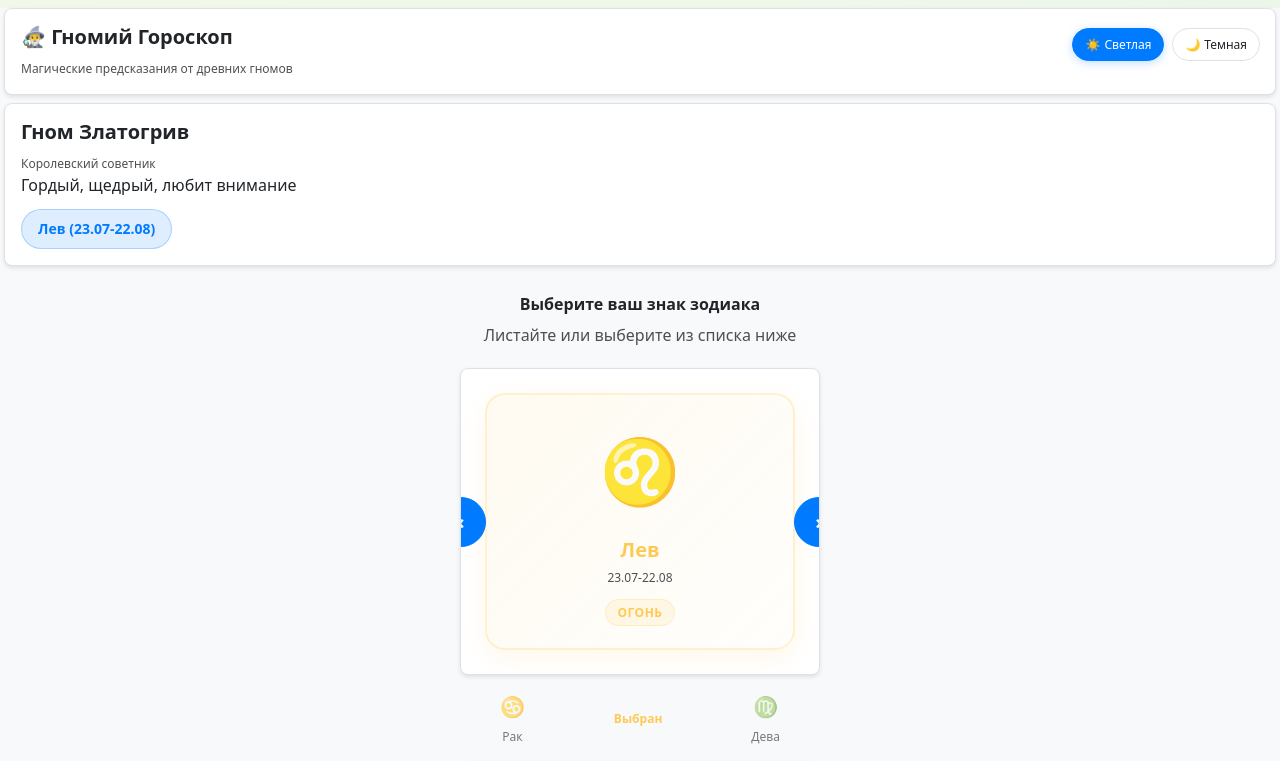
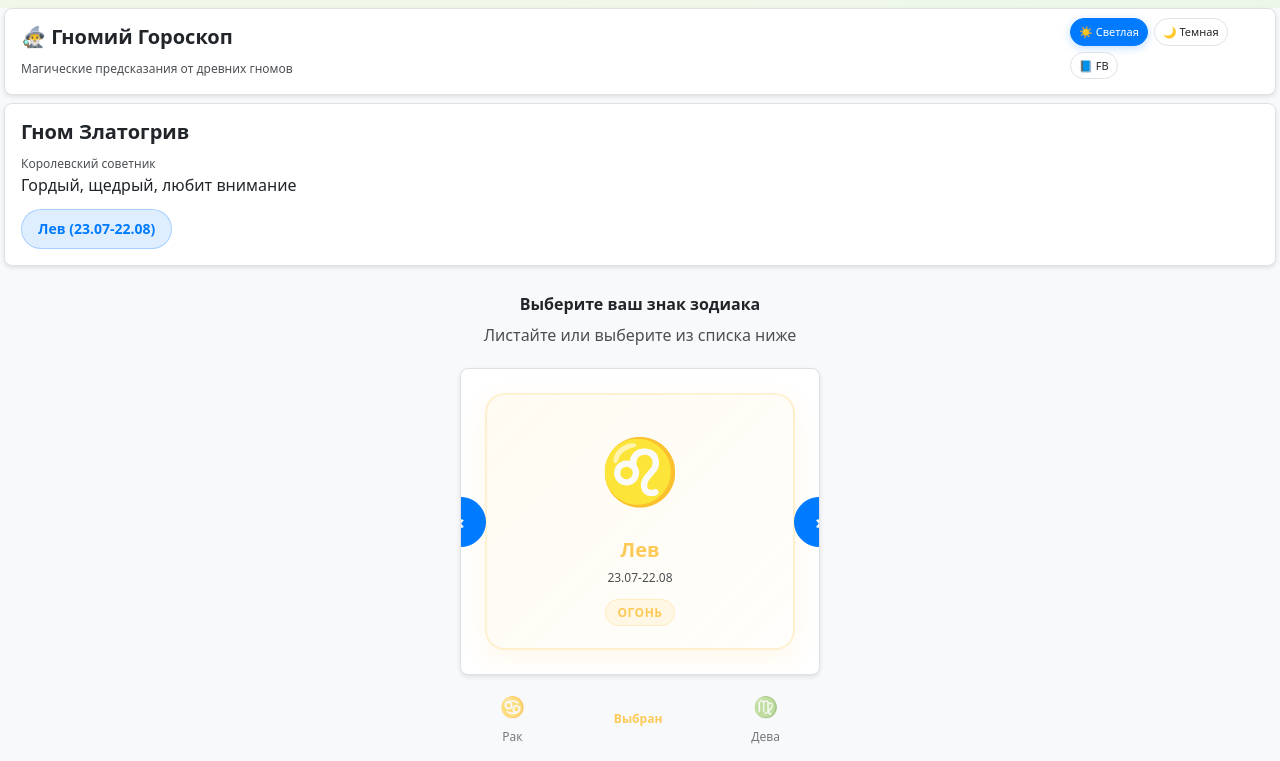
Before and after one commit to benjiros23/gnome-horoscope-react, a React (Create React App) app: page / in a window 1280 px wide. Shown: the top 761 px of the page. Built offline with nearby package versions, Linux system fonts and the light colour scheme.

Commit message:
Update ThemeSelector.js

```diff
--- a/src/components/UI/ThemeSelector.js
+++ b/src/components/UI/ThemeSelector.js
@@ -6,11 +6,13 @@ const ThemeSelector = ({ style = {} }) => {
 
   const containerStyle = {
     position: 'fixed',
-    top: '20px',
-    right: '20px',
+    top: '10px',                        // Уменьшили отступ сверху
+    right: '10px',                      // Уменьшили отступ справа
     zIndex: 1000,
     display: 'flex',
-    gap: '8px',
+    flexWrap: 'wrap',                   // Перенос на новую строку
+    gap: '6px',                         // Уменьшили gap
+    maxWidth: '200px',                  // Ограничили ширину
     ...style
   };
 
@@ -18,16 +20,17 @@ const ThemeSelector = ({ style = {} }) => {
     background: isActive ? theme.colors.primary : theme.card.background,
     color: isActive ? '#ffffff' : theme.card.color,
     border: `1px solid ${isActive ? theme.colors.primary : theme.colors.border}`,
-    borderRadius: '20px',
-    padding: '6px 12px',
-    fontSize: '12px',
+    borderRadius: '16px',               // Более скругленные углы
+    padding: '4px 8px',                 // Уменьшили padding
+    fontSize: '11px',                   // Уменьшили шрифт
     fontWeight: '500',
     cursor: 'pointer',
     transition: 'all 0.2s ease',
     display: 'flex',
     alignItems: 'center',
-    gap: '4px',
-    boxShadow: isActive ? `0 2px 8px ${theme.colors.primary}40` : 'none'
+    gap: '3px',                         // Уменьшили gap между иконкой и текстом
+    boxShadow: isActive ? `0 2px 8px ${theme.colors.primary}40` : 'none',
+    whiteSpace: 'nowrap'
   });
 
   const { theme } = useTheme();
@@ -80,6 +83,28 @@ const ThemeSelector = ({ style = {} }) => {
         <span>🌙</span>
         <span>Темная</span>
       </button>
+
+      {/* Новая Facebook кнопка */}
+      <button
+        style={buttonStyle(currentTheme === 'facebook', theme)}
+        onClick={() => handleThemeSwitch('facebook')}
+        title="Facebook тема"
+        onMouseEnter={(e) => {
+          if (currentTheme !== 'facebook') {
+            e.target.style.background = theme.colors.surface;
+            e.target.style.transform = 'scale(1.05)';
+          }
+        }}
+        onMouseLeave={(e) => {
+          if (currentTheme !== 'facebook') {
+            e.target.style.background = theme.card.background;
+            e.target.style.transform = 'scale(1)';
+          }
+        }}
+      >
+        <span>📘</span>
+        <span>FB</span>
+      </button>
     </div>
   );
 };
```
